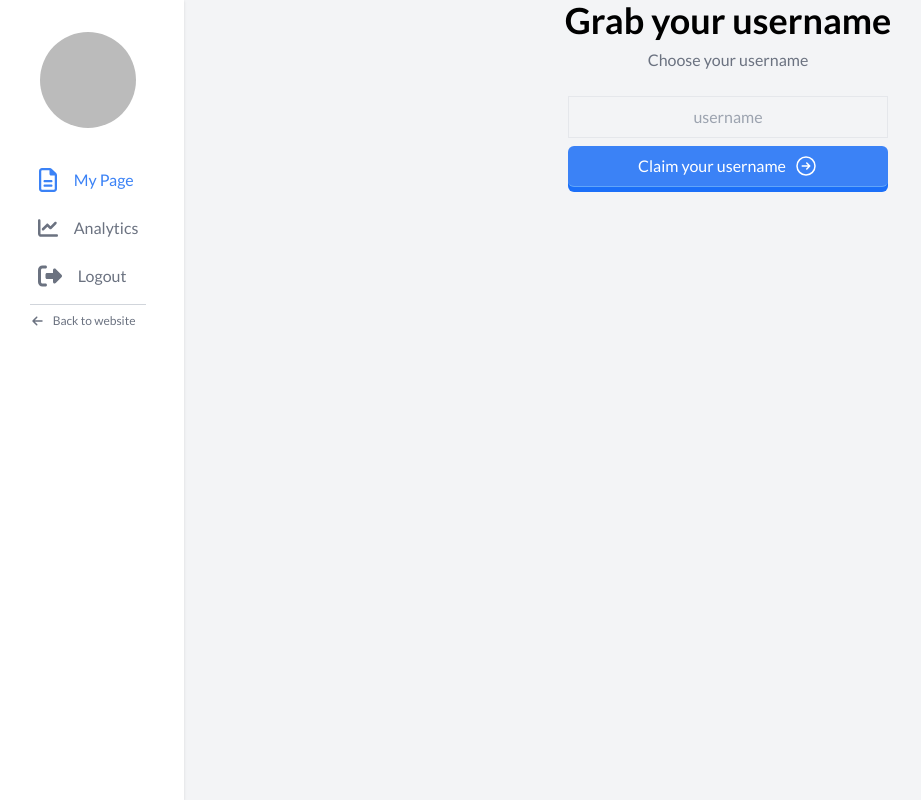
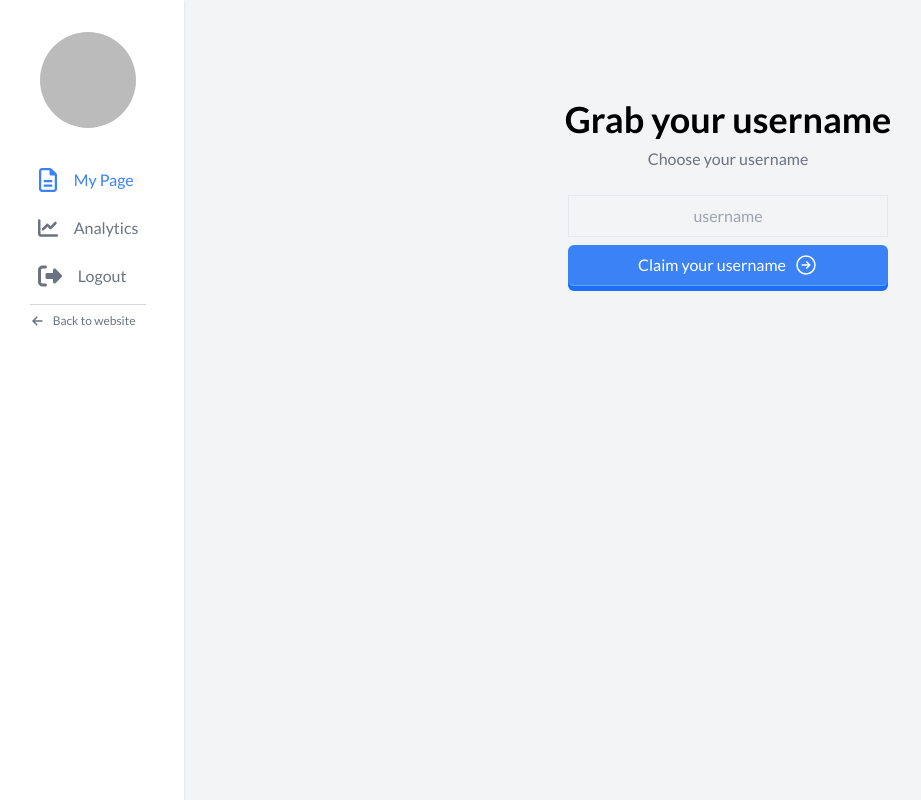
Before and after one commit to pman47/link-list, a Next.js app: page /account in a window 1280 px wide. Shown: the whole page, without its empty margins (8-929 px from the left). Built offline with nearby package versions, Linux system fonts and the light colour scheme; no server answers; the database is empty; sample sign-in values are in the browser's storage.

Commit message:
Fixed height issue of showing grab your username page

```diff
--- a/src/app/(app)/account/page.tsx
+++ b/src/app/(app)/account/page.tsx
@@ -39,7 +39,7 @@ const Account: FC<AccountProps> = async ({ searchParams }) => {
   }
 
   return (
-    <div>
+    <div className="flex items-center justify-center h-96">
       <UsernameForm desiredUsername={desiredUsername} />
     </div>
   );
--- a/src/app/(page)/[uri]/page.tsx
+++ b/src/app/(page)/[uri]/page.tsx
@@ -23,6 +23,9 @@ function buttonLink(key: string, value: string) {
   }
   if (key === "email") {
     return "mailto:" + value;
+  }
+  if (key === "whatsapp") {
+    return `https://wa.me/${value}`;
   }
   return value;
 }
```
